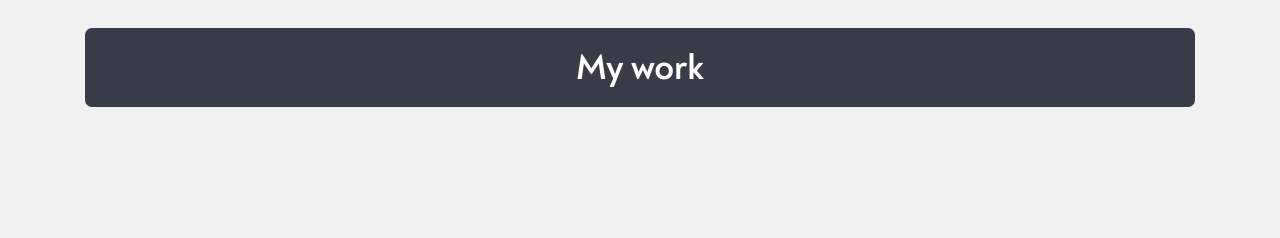
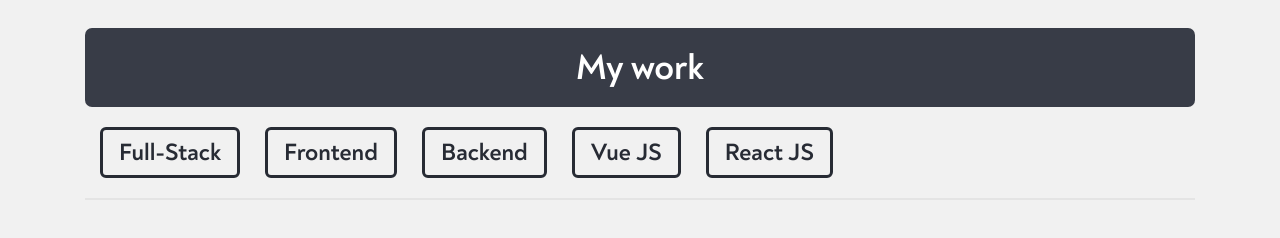
Before and after one commit to SuperCaptainWOW1/portfolio-website, a plain HTML site: page index.html in a window 1280 px wide. Shown: the part 548-786 px from the top of the page. Drawn offline with Linux system fonts and the light colour scheme; files whose address does not match are found by name.

Commit message:
Added filter list

```diff
--- a/css/main.css
+++ b/css/main.css
@@ -41,4 +41,37 @@ header {
 
 .my-work__filter-list {
   padding: 2rem 1.5rem;
+  padding-bottom: 0;
 }
+
+.filter-list__tag {
+  display: inline-block;
+  padding: .8rem 1.6rem;
+  font-size: 2.4rem;
+  font-weight: 700;
+  border: .3rem solid #272B34;
+  border-radius: 6px;
+  cursor: pointer;
+  margin-right: 2.5rem;
+  margin-bottom: 2rem;
+  transition: .4s;
+}
+
+.filter-list__tag:not(.active):hover {
+  border: .3rem solid #777A7F;
+}
+
+.filter-list__tag.active {
+  background-color: #3377FE;
+  color: #fff;
+  border: .3rem solid #CACBCB;
+  transition: background-color .2s;
+}
+
+.filter-list__tag.active:hover {
+  background-color: #518BFE;
+}
+
+.my-work__filter-list {
+  border-bottom: 2px solid #E4E4E4;
+}
--- a/index.html
+++ b/index.html
@@ -44,10 +44,10 @@
         </h2>
       </div>
 
-      <div class="my-work__filter-list">
-        <!-- @TODO: Make tags as checkboxes and recieve them from .json file -->
-      </div>
+      <div class="my-work__filter-list"></div>
     </div>
   </section>
+
+  <script src="js/filter.js"></script>
 </body>
 </html>
--- /dev/null
+++ b/js/filter.js
@@ -0,0 +1,38 @@
+const filterData = {
+  "tags": [
+    "Full-Stack",
+    "Frontend",
+    "Backend",
+    "Vue JS",
+    "React JS"
+  ]
+}
+
+function makeTagsClickable() {
+  const tags = document.querySelectorAll('.filter-list__tag');
+
+  // Make every tag change state on click
+  tags.forEach(tag => {
+    tag.addEventListener('click',e => {
+      if (!e.target.classList.contains('active')) {
+        e.target.classList.add('active');
+      } else {
+        e.target.classList.remove('active');
+      }
+    })
+  })
+}
+
+void function getTags() {
+  const filterList = document.querySelector('.my-work__filter-list');
+
+  filterData.tags.forEach(t => {
+    const div = document.createElement('div');
+    div.className = 'filter-list__tag';
+    div.innerText = t;
+
+    filterList.appendChild(div);
+  })
+
+  makeTagsClickable();
+}()
```
Also changed, not shown: config.json (added, +23 -0 lines).
